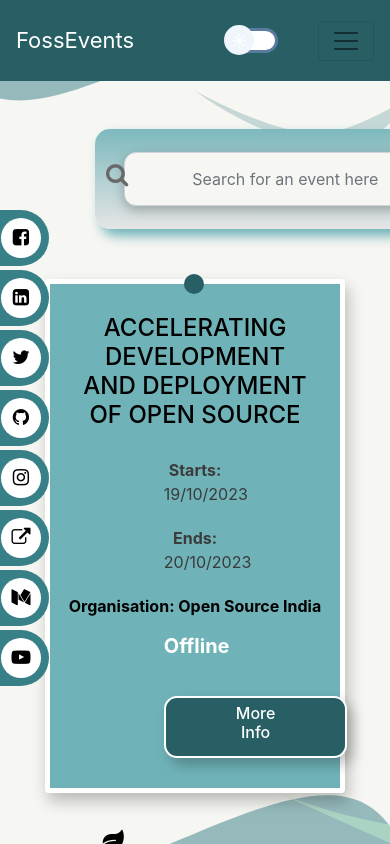
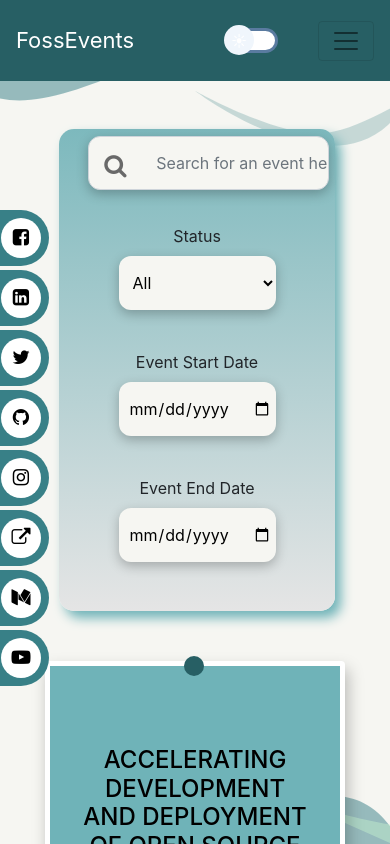
Before and after one commit to Hawkeye2108/Foss-events2.0, a website: page Frontend/pages/event.html in a window 390 px wide. Drawn offline with nearby package versions, Linux system fonts and the light colour scheme.

Commit message:
Fix: Responsiveness for event page

```diff
--- a/Frontend/css/event.css
+++ b/Frontend/css/event.css
@@ -1,5 +1,5 @@
 body {
-    background-image: url("../data/img/About\ Us.svg");
+  background-image: url('../data/img/About\ Us.svg');
   background-position: center;
   background-repeat: no-repeat;
   background-size: cover;
@@ -29,9 +29,9 @@
   word-wrap: normal;
   cursor: pointer;
   transition: all 0.5s ease;
-    border-bottom-color: #6FB3B8;
+  border-bottom-color: #6fb3b8;
   border-bottom-width: 4px;
-    box-shadow: 0 8px 16px 0 #6FB3B8;
+  box-shadow: 0 8px 16px 0 #6fb3b8;
   width: auto;
   padding: 30px 480px;
 }
@@ -55,24 +55,23 @@
   word-wrap: break-all;
   cursor: pointer;
   transition: all 0.5s ease;
-    border: 5px solid #FFF;
+  border: 5px solid #fff;
   border-radius: 1vw;
   box-shadow: 3px 8px 16px 0px rgba(0, 0, 0, 0.25);
-    background: #6FB3B8;
+  background: #6fb3b8;
   justify-content: center;
   text-align: center;
 }
-
 
 .event_card:hover {
   box-shadow: 0 2px 8px 0 rgba(4, 85, 248, 0.25);
 }
 
 .event_card::before {
-    content: "";
+  content: '';
   width: 20px;
   height: 20px;
-    background-color: #275F64;
+  background-color: #275f64;
   border-radius: 100%;
   position: absolute;
   top: 25px;
@@ -80,10 +79,12 @@
 }
 
 .event_card .btn {
-    position: relative;
+  position: absolute;
+  bottom: 53px;
+  left: 73px;
   border-radius: 13px;
-    border: 2px solid #FFF;
-    background: #275F64;
+  border: 2px solid #fff;
+  background: #275f64;
   box-shadow: 6px 7px 14px 0px rgba(0, 0, 0, 0.25);
   transition: all 1s ease;
   margin: 0 auto;
@@ -99,7 +100,6 @@
 
 .date {
   color: rgb(59, 59, 59);
-    margin-top: 20px;
 }
 
 .date:nth-child(2) {
@@ -111,7 +111,6 @@
   flex-direction: column;
   /* border: 2px solid red; */
   width: 16vw;
-
 }
 
 .empty_div:hover {
@@ -160,18 +159,20 @@
 
 .background-cont {
   background: rgb(246, 231, 231);
-    background: linear-gradient(180deg, #6FB3B8 -13.33%, #E5E5E5 100%);
-    box-shadow: 6px 7px 12px #6FB3B8;
+  background: linear-gradient(180deg, #6fb3b8 -13.33%, #e5e5e5 100%);
+  box-shadow: 6px 7px 12px #6fb3b8;
   padding: 2%;
-    margin-left: 80px;
-    width: 92%;
+  margin-left: 44px;
+  margin-right: 40px;
+  /* width: 92%; */
   border-radius: 15px;
-
 }
 
 .social-icon {
   display: inline-block;
   width: 10px;
+  position: absolute;
+
 }
 
 .contact-inputs {
@@ -206,12 +207,43 @@
   left: 40px;
 }
 
+.search-filter-flex {
+  display: flex;
+  align-items: center;
+}
+
+.filter-container {
+  display: flex;
+  flex-wrap: wrap;
+  justify-content: space-around;
+  align-items: center;
+}
+
+@media (max-width: 1360px) {
+
+  .batman {
+    justify-content: space-evenly;
+    width: 100%;
+    margin-top: 20px;
+  }
+
+}
+
+@media (max-width: 760px) {
+  .batman {
+    flex-direction: column;
+    gap: 20px;
+  }
+    .batman :last-child{
+    margin-bottom: 20px;
+  }
+}
 .form-control {
-    width: 500px;
+  width: 92%;
   height: 54px;
   flex-shrink: 0;
   border-radius: 12px;
-    background: #F6F6F2;
+  background: #f6f6f2;
   box-shadow: 0px 4px 12px 0px rgba(0, 0, 0, 0.25);
   padding-left: 55px;
 }
@@ -235,8 +267,8 @@
 
 .form-group i {
   position: relative;
-    top: 2.5vw;
-    left: 1vw;
+  top: 2px;
+  left: 38px;
 }
 
 .form-group {
@@ -244,9 +276,14 @@
 }
 
 .search-input {
-    margin: auto;
-    align-self: center;
+  /* margin: auto; */
+  align-items: center;
   display: flex;
+  width: 100%;
+}
+.search-icon {
+  display: flex;
+  align-items: center;
 }
 
 .form-control2 {
@@ -254,7 +291,7 @@
   height: 54px;
   /* flex-shrink: 0; */
   border-radius: 12px;
-    background: #F6F6F2;
+  background: #f6f6f2;
   box-shadow: 0px 4px 12px 0px rgba(0, 0, 0, 0.25);
   border: none;
   display: flex;
--- a/Frontend/pages/event.html
+++ b/Frontend/pages/event.html
@@ -1,6 +1,5 @@
 <!DOCTYPE html>
 <html lang="en">
-
   <head>
     <meta charset="UTF-8" />
     <meta name="viewport" content="width=device-width, initial-scale=1.0" />
@@ -14,45 +13,78 @@
         var s = today.getSeconds();
         m = checkTime(m);
         s = checkTime(s);
-            document.getElementById('txt').innerHTML =
-                h + ":" + m + ":" + s;
+        document.getElementById('txt').innerHTML = h + ':' + m + ':' + s;
         var t = setTimeout(startTime, 500);
       }
       function checkTime(i) {
-            if (i < 10) { i = "0" + i };  // add zero in front of numbers < 10
+        if (i < 10) {
+          i = '0' + i;
+        } // add zero in front of numbers < 10
         return i;
       }
     </script>
     <!-- CSS only -->
-    <link rel="stylesheet" href="https://stackpath.bootstrapcdn.com/bootstrap/4.5.2/css/bootstrap.min.css"
-        integrity="sha384-JcKb8q3iqJ61gNV9KGb8thSsNjpSL0n8PARn9HuZOnIxN0hoP+VmmDGMN5t9UJ0Z" crossorigin="anonymous" />
+    <link
+      rel="stylesheet"
+      href="https://stackpath.bootstrapcdn.com/bootstrap/4.5.2/css/bootstrap.min.css"
+      integrity="sha384-JcKb8q3iqJ61gNV9KGb8thSsNjpSL0n8PARn9HuZOnIxN0hoP+VmmDGMN5t9UJ0Z"
+      crossorigin="anonymous"
+    />
     <link rel="stylesheet" href="../css/event.css" />
-    <link rel="stylesheet" href="/Frontend/css/custom.css">
-    <link href="https://maxcdn.bootstrapcdn.com/font-awesome/4.7.0/css/font-awesome.min.css" rel="stylesheet" />
-    <link rel="stylesheet" href="https://cdn.jsdelivr.net/npm/bootstrap-icons@1.5.0/font/bootstrap-icons.css">
+    <link rel="stylesheet" href="/Frontend/css/custom.css" />
+    <link
+      href="https://maxcdn.bootstrapcdn.com/font-awesome/4.7.0/css/font-awesome.min.css"
+      rel="stylesheet"
+    />
+    <link
+      rel="stylesheet"
+      href="https://cdn.jsdelivr.net/npm/bootstrap-icons@1.5.0/font/bootstrap-icons.css"
+    />
     <!-- Poppins Font-->
-    <link href="https://fonts.googleapis.com/css2?family=Poppins:wght@400;600;700&display=swap" rel="stylesheet">
-
+    <link
+      href="https://fonts.googleapis.com/css2?family=Poppins:wght@400;600;700&display=swap"
+      rel="stylesheet"
+    />
   </head>
 
   <body>
     <div class="social-icons">
-        <a href="https://www.facebook.com/dscjssnoida/" target="_blank" title="Facebook"><i
-                class="fa fa-facebook-square" aria-hidden="true"></i></a>
-        <a href="https://www.linkedin.com/company/dsc-jssaten/" target="_blank" title="Linkedin"><i
-                class="fa fa-linkedin-square " aria-hidden="true"></i></a>
-        <a href="https://twitter.com/DSCJSSATEN" target="_blank" title="Twitter"><i class="fa fa-twitter "
-                aria-hidden="true"></i></a>
-        <a href="https://github.com/DSC-JSS-NOIDA" target="_blank" title="Github"><i class="fa fa-github "
-                aria-hidden="true"></i></a>
-        <a href="https://www.instagram.com/dscjssaten/?igshid=9ubqtp1ssqsi" target="_blank" title="Instagram"><i
-                class="fa fa-instagram" aria-hidden="true"></i></a>
-        <a href="https://www.dscjss.in/" target="_blank" title="Website"><i class="fa fa-external-link"
-                aria-hidden="true"></i></a>
-        <a href="https://medium.com/dsc-jss-noida" target="_blank" title="Blog"><i class="fa fa-medium"
-                aria-hidden="true"></i></a>
-        <a href="https://www.youtube.com/channel/UCkELk5JFDceaSf8pBa19kDQ" target="_blank" title="YouTube"><i
-                class="fa fa-youtube-play" aria-hidden="true"></i></a>
+      <a
+        href="https://www.facebook.com/dscjssnoida/"
+        target="_blank"
+        title="Facebook"
+        ><i class="fa fa-facebook-square" aria-hidden="true"></i
+      ></a>
+      <a
+        href="https://www.linkedin.com/company/dsc-jssaten/"
+        target="_blank"
+        title="Linkedin"
+        ><i class="fa fa-linkedin-square" aria-hidden="true"></i
+      ></a>
+      <a href="https://twitter.com/DSCJSSATEN" target="_blank" title="Twitter"
+        ><i class="fa fa-twitter" aria-hidden="true"></i
+      ></a>
+      <a href="https://github.com/DSC-JSS-NOIDA" target="_blank" title="Github"
+        ><i class="fa fa-github" aria-hidden="true"></i
+      ></a>
+      <a
+        href="https://www.instagram.com/dscjssaten/?igshid=9ubqtp1ssqsi"
+        target="_blank"
+        title="Instagram"
+        ><i class="fa fa-instagram" aria-hidden="true"></i
+      ></a>
+      <a href="https://www.dscjss.in/" target="_blank" title="Website"
+        ><i class="fa fa-external-link" aria-hidden="true"></i
+      ></a>
+      <a href="https://medium.com/dsc-jss-noida" target="_blank" title="Blog"
+        ><i class="fa fa-medium" aria-hidden="true"></i
+      ></a>
+      <a
+        href="https://www.youtube.com/channel/UCkELk5JFDceaSf8pBa19kDQ"
+        target="_blank"
+        title="YouTube"
+        ><i class="fa fa-youtube-play" aria-hidden="true"></i
+      ></a>
     </div>
     <!-- Preloader Class-->
     <div class="forloader">
@@ -60,15 +92,24 @@
     </div>
     <div id="contents-page">
       <!-- Navbar Starts -->
-        <nav class="navbar navbar-light   navbar-expand-md">
+      <nav class="navbar navbar-light navbar-expand-md">
         <a class="navbar-brand" href="/#">FossEvents</a>
         <div class="navbar-nav ml-auto toogle-slider">
           <div class="custom-control custom-switch">
-                    <input type="checkbox" class="custom-control-input" id="customSwitches" />
+            <input
+              type="checkbox"
+              class="custom-control-input"
+              id="customSwitches"
+            />
             <label class="custom-control-label" for="customSwitches"></label>
           </div>
         </div>
-            <button class="navbar-toggler" data-toggle="collapse" data-target="#list" aria-label="Toggle Navigation">
+        <button
+          class="navbar-toggler"
+          data-toggle="collapse"
+          data-target="#list"
+          aria-label="Toggle Navigation"
+        >
           <span class="navbar-toggler-icon"></span>
         </button>
 
@@ -81,7 +122,9 @@
               <a href="/Frontend/pages/event.html" class="nav-link">Events</a>
             </li>
             <li class="navbar-item">
-                        <a href="/Frontend/pages/contactus.html" class="nav-link">Contact Us</a>
+              <a href="/Frontend/pages/contactus.html" class="nav-link"
+                >Contact Us</a
+              >
             </li>
             <li class="navbar-item">
               <a href="/feedback.html" class="nav-link">Feedback</a>
@@ -93,11 +136,17 @@
         <!-- Events Filter -->
 
         <div class="background-cont">
-                <div class="d-flex filter-container">
+          <div class="filter-container">
             <!-- Search Filter -->
             <div class="form-group flex-fill search-input">
-                        <i class="fa fa-search icon" style="color: #696969"></i>
-                        <input class="form-control" id="search-filter" placeholder="Search for an event here" />
+                <i class="fa fa-search icon" style="color: #696969" fa-lg></i>
+
+              <input
+                class="form-control"
+                id="search-filter"
+                placeholder='Search for an event here'
+              />
+
 
               <!-- <div class="autocom-box"> -->
               <!-- here list are inserted from javascript -->
@@ -105,12 +154,15 @@
             </div>
             <!-- Search Filter Ends -->
 
-
             <div class="batman">
               <!-- Event Status Filter -->
               <div class="form-group2">
                 <label class="filter-labels">Status</label>
-                            <select class="form-control2" id="event-status-filter" name="Event Status Filter">
+                <select
+                  class="form-control2"
+                  id="event-status-filter"
+                  name="Event Status Filter"
+                >
                   <option value="All">All</option>
                   <option value="Online">Online</option>
                   <option value="Offline">Offline</option>
@@ -156,22 +208,27 @@
       <script src="/Frontend/js/app.js"></script>
       <script src="/Frontend/js/jquery-3.2.1.min.js"></script>
       <!-- JS, Popper.js, and jQuery -->
-        <script src="https://code.jquery.com/jquery-3.5.1.slim.min.js"
+      <script
+        src="https://code.jquery.com/jquery-3.5.1.slim.min.js"
         integrity="sha384-DfXdz2htPH0lsSSs5nCTpuj/zy4C+OGpamoFVy38MVBnE+IbbVYUew+OrCXaRkfj"
-            crossorigin="anonymous"></script>
-        <script src="https://cdn.jsdelivr.net/npm/popper.js@1.16.1/dist/umd/popper.min.js"
+        crossorigin="anonymous"
+      ></script>
+      <script
+        src="https://cdn.jsdelivr.net/npm/popper.js@1.16.1/dist/umd/popper.min.js"
         integrity="sha384-9/reFTGAW83EW2RDu2S0VKaIzap3H66lZH81PoYlFhbGU+6BZp6G7niu735Sk7lN"
-            crossorigin="anonymous"></script>
-        <script src="https://stackpath.bootstrapcdn.com/bootstrap/4.5.2/js/bootstrap.min.js"
+        crossorigin="anonymous"
+      ></script>
+      <script
+        src="https://stackpath.bootstrapcdn.com/bootstrap/4.5.2/js/bootstrap.min.js"
         integrity="sha384-B4gt1jrGC7Jh4AgTPSdUtOBvfO8shuf57BaghqFfPlYxofvL8/KUEfYiJOMMV+rV"
-            crossorigin="anonymous"></script>
+        crossorigin="anonymous"
+      ></script>
       <!--Preloader Script-->
       <script>
-            $(window).on("load", function () {
-                $(".forloader").addClass("complete");
+        $(window).on('load', function () {
+          $('.forloader').addClass('complete');
         });
       </script>
     </div>
   </body>
-
-</html
+</html>
```
Lines whose indentation alone changed are shown as unchanged.
